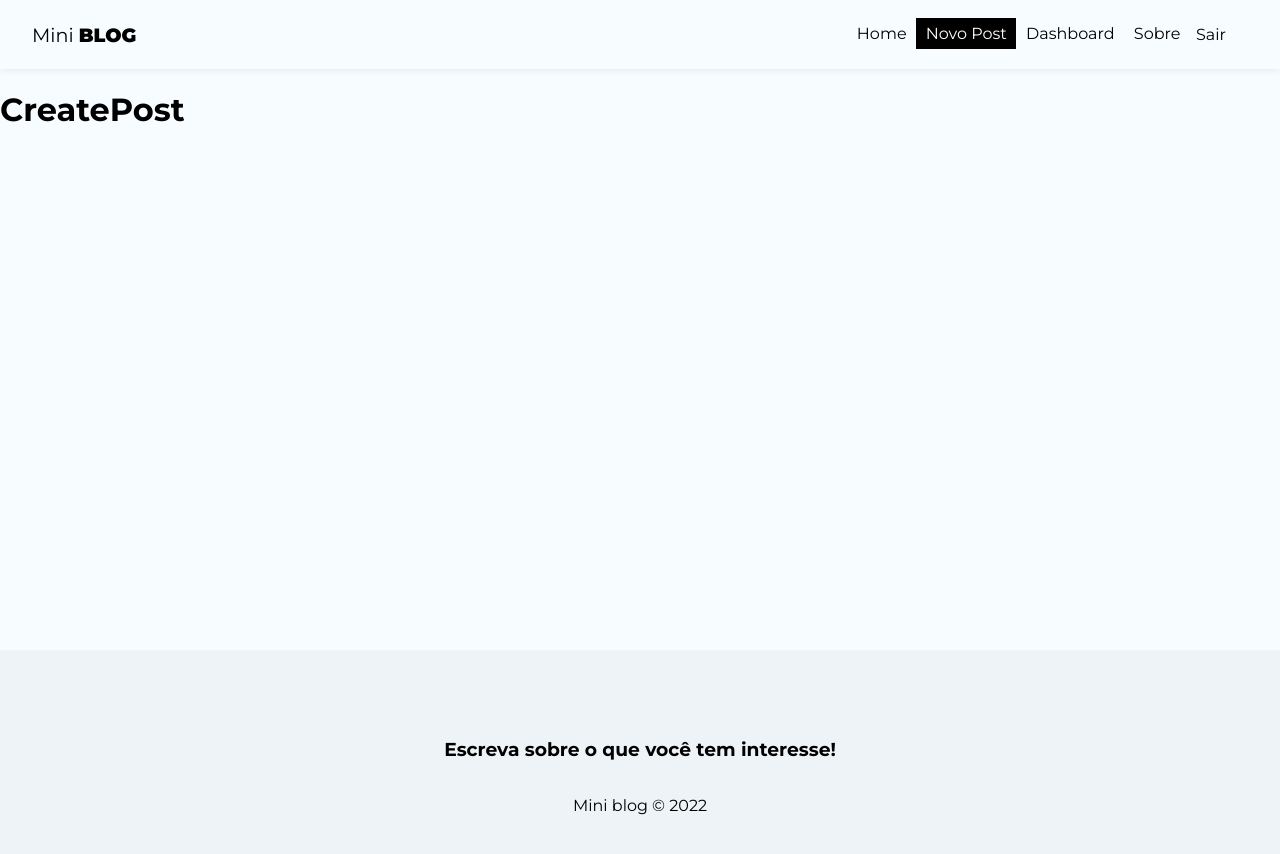
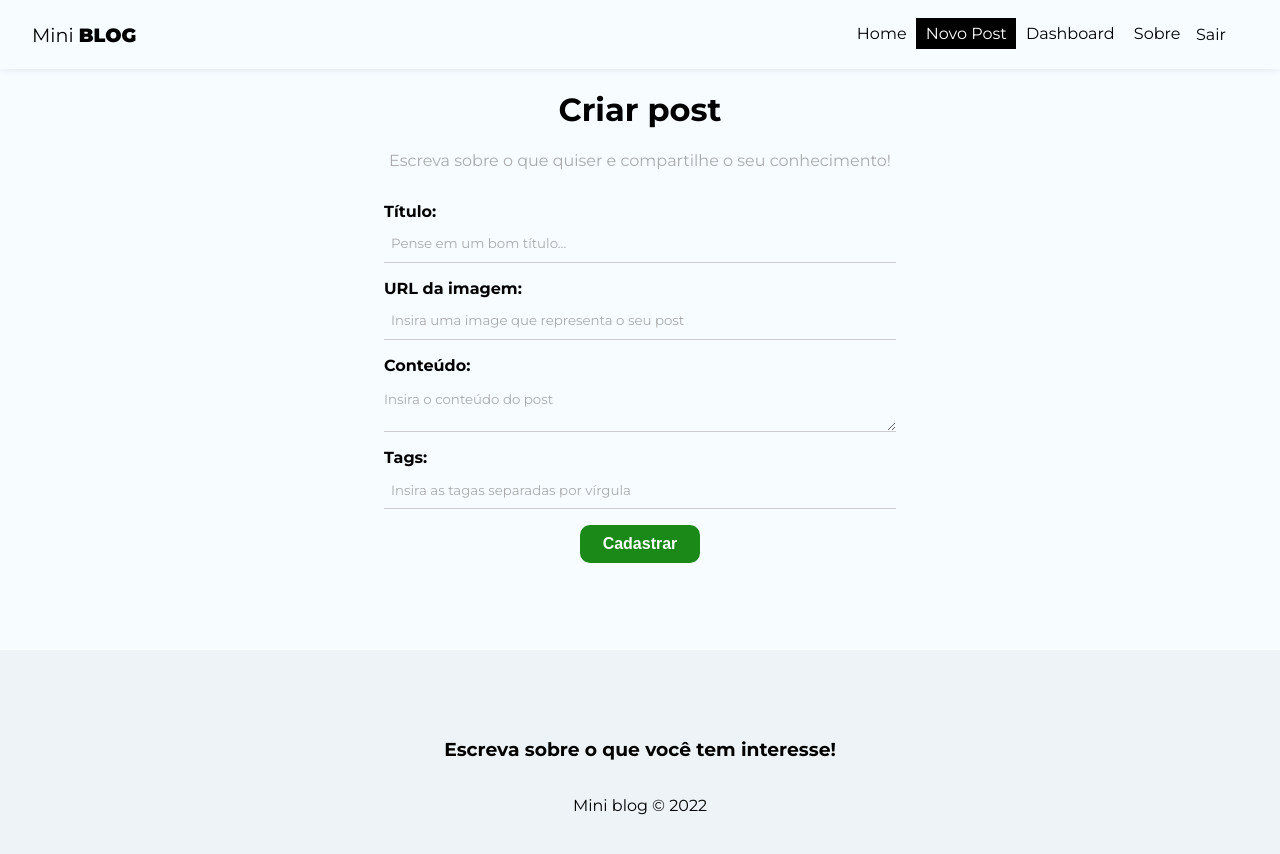
Before and after one commit to Thiagooffice/Mini-Blog, a React (Create React App) app: page /posts/create in a window 1280 px wide. Shown: the top 854 px of the page. Built offline with nearby package versions, Linux system fonts and the light colour scheme; no server answers; sample sign-in values are in the browser's storage.

Commit message:
create-post-page-structure

```diff
--- a/src/hooks/useAuthentication.js
+++ b/src/hooks/useAuthentication.js
@@ -4,7 +4,8 @@ import {
     createUserWithEmailAndPassword,
     signWithEmailAndPassword,
     updateProfile,
-    signOut
+    signOut,
+    signInWithEmailAndPassword
 } from 'firebase/auth'
 
 import {useState, useEffect} from 'react'
@@ -74,6 +75,34 @@ export const useAuthentication = () => {
 
     }
 
+    //login -sign in
+    const login = async (data)=>{
+
+        checkIfIsCancelled()
+
+        setLoading(true)
+        setError(false)
+
+        try {
+            await signInWithEmailAndPassword(auth, data.email, data.password)
+            setLoading(false)
+        } catch (error) {
+
+            let systemErrorMessage
+
+            if(error.message.includes("user-not-found")){
+                systemErrorMessage = "Usuário não encontrado."
+            } else if(error.message.includes("wrong-password")){
+                systemErrorMessage = "Senha incorreta."
+            } else{
+                systemErrorMessage = "Ocorreu um erro, por favor, tente mais tarde."
+            }
+            setError(systemErrorMessage)
+            setLoading(false)
+        }
+
+    }
+
     useEffect(()=>{
         return ()=> setCancelled(true)
     },[])
@@ -84,6 +113,7 @@ export const useAuthentication = () => {
         error,
         loading,
         logout,
+        login,
     }
 
 }
--- a/src/pages/CreatePost/CreatePost.js
+++ b/src/pages/CreatePost/CreatePost.js
@@ -1,9 +1,77 @@
 import styles from './CreatePost.module.css'
 
+import {useState } from 'react'
+import {useNavigate} from 'react-router-dom'
+import {useAuthValue} from '../../context/AuthContext'
+
 export default function CreatePost(){
+
+    const [title, setTitle] = useState("")
+    const [image, setImage] = useState("")
+    const [body, setBody] = useState("")
+    const [tags, setTags] = useState([])
+    const [formError, setFormError] = useState("")
+
+    const handleSubmit = (e)=>{
+        e.preventDefault()
+    }
+
     return(
-        <div>
-           <h1>CreatePost</h1>
+        <div className={styles.create_post}>
+           <h1>Criar post</h1>
+           <p>Escreva sobre o que quiser e compartilhe o seu conhecimento!</p>
+           <form onSubmit={handleSubmit}>
+               <label>
+                   <span>Título:</span>
+                   <input
+                   type="text"
+                   name='title'
+                   required
+                   placeholder='Pense em um bom título...'
+                   onChange={(e)=> setTitle(e.target.value)}
+                   value={title}
+                   />
+               </label>
+
+               <label>
+                   <span>URL da imagem:</span>
+                   <input
+                   type="text"
+                   name='image'
+                   required
+                   placeholder='Insira uma image que representa o seu post'
+                   onChange={(e)=> setImage(e.target.value)}
+                   value={image}
+                   />
+               </label>
+
+               <label>
+                   <span>Conteúdo:</span>
+                   <textarea
+                   required
+                   placeholder='Insira o conteúdo do post'
+                   onChange={(e)=> setBody(e.target.value)}
+                   value={body}
+                   name="body"
+                   ></textarea>
+               </label>
+
+               <label>
+                   <span>Tags:</span>
+                   <input
+                   type="text"
+                   name='tags'
+                   required
+                   placeholder='Insira as tagas separadas por vírgula'
+                   onChange={(e)=> setTags(e.target.value)}
+                   value={tags}
+                   />
+               </label>
+               <button className='btn'>Cadastrar</button>
+               {/* {!loading &&   }
+               {loading &&  <button  className='btn' disabled>Aguarde...</button>}
+                {error && <p className="error">{error}</p>} */}
+           </form>
         </div>
     )
 }
--- a/src/pages/CreatePost/CreatePost.module.css
+++ b/src/pages/CreatePost/CreatePost.module.css
@@ -0,0 +1,17 @@
+.create_post{
+    text-align: center;
+}
+.create_post h2{
+    font-size: 2.2em;
+}
+.create_post p{
+    color: #aaa;
+    margin-bottom: 2em;
+}
+input{
+    color: #000;
+    padding-left: 2px;
+}
+input::placeholder{
+    padding-left: 5px;
+}
--- a/src/pages/Login/Login.js
+++ b/src/pages/Login/Login.js
@@ -8,7 +8,7 @@ export default function Login(){
     const [password, setPassword]=useState("")
     const [error,setError]=useState("")
 
-    const {createUser, error: authError, loading} = useAuthentication()
+    const {login, error: authError, loading} = useAuthentication()
 
     const handleSubmit = async (e)=>{
         e.preventDefault()
@@ -20,7 +20,7 @@ export default function Login(){
             password
         }
 
-        const res = await createUser(user)
+        const res = await login(user)
 
         console.log(res)
     }
```
